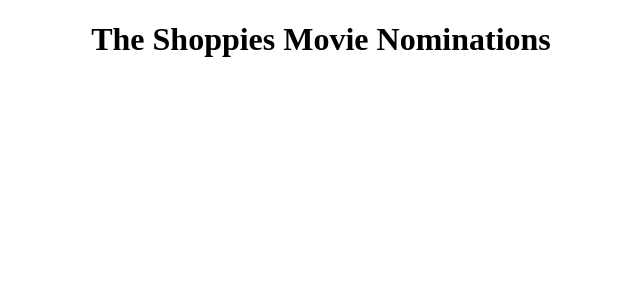
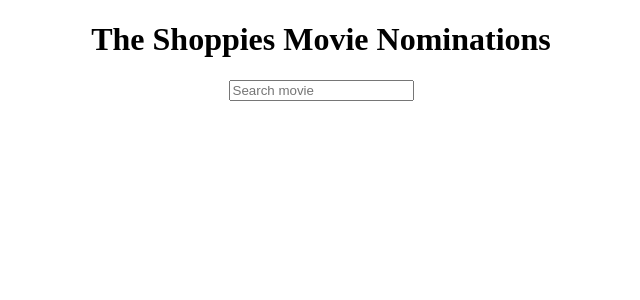
Before and after one commit to rnkwilliams/the-shoppies, a React (Create React App) app: page / in a window 1280 px wide. Shown: the top 300 px of the page, without its empty margins (319-959 px from the left). Built offline with nearby package versions, Linux system fonts and the light colour scheme.

Commit message:
create SearchBar component, import to App

```diff
--- a/src/App.js
+++ b/src/App.js
@@ -1,5 +1,6 @@
 import React from 'react';
 import Header from './components/Header'
+import SearchBar from './components/SearchBar'
 import './App.css';
 
 
@@ -9,6 +10,7 @@ class App extends React.Component {
     return (
       <div className="App">
         <Header />
+        <SearchBar />
       </div>
     )
   }
--- /dev/null
+++ b/src/components/SearchBar.js
@@ -0,0 +1,13 @@
+import React from 'react'
+
+const SearchBar = () => {
+  return (
+    <div>
+      <form>
+        <input type='text' placeholder='Search movie'></input>
+      </form>
+    </div>
+  )
+}
+
+export default SearchBar
```
